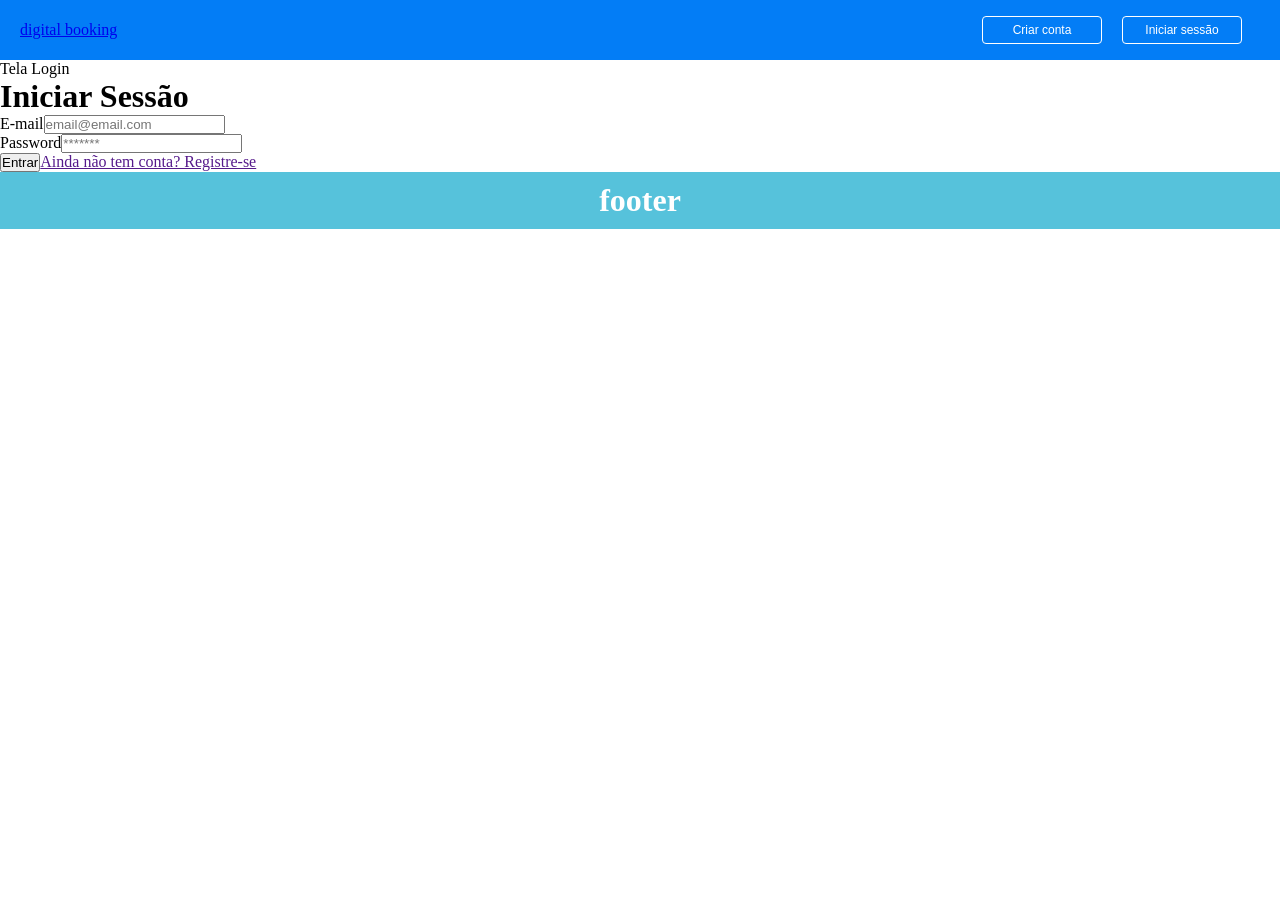
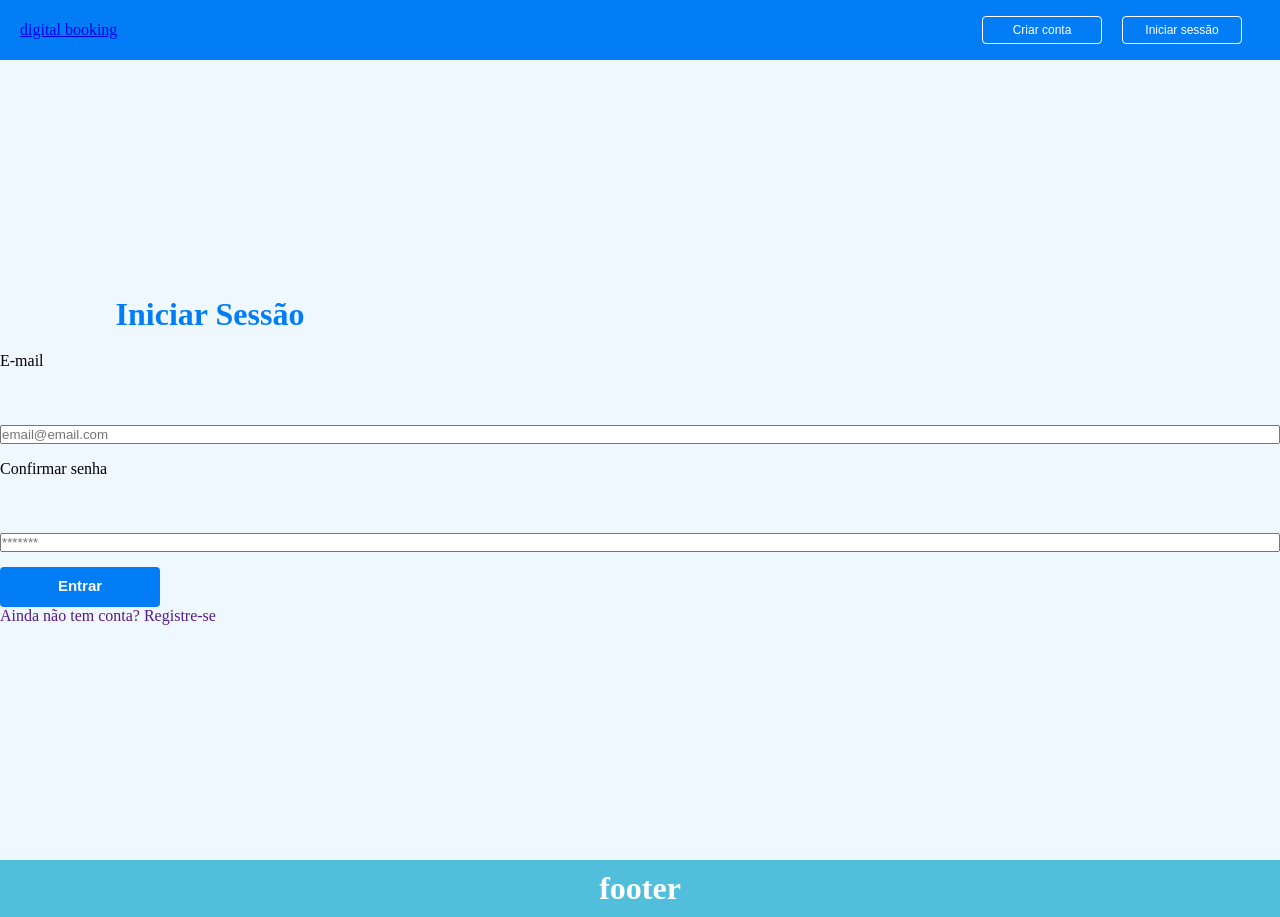
Before and after one commit to GabrielyPaz/projeto-integrador, a React (Vite) app: page /login in a window 1280 px wide. Before the commit the page ends 800 px from the top, so only its background shows below. Built offline with nearby package versions, Linux system fonts and the light colour scheme.

Commit message:
estilizando login

```diff
--- a/index.html
+++ b/index.html
@@ -1,9 +1,9 @@
 <!doctype html>
-<html lang="en">
+<html lang="pt-br">
   <head>
     <meta charset="UTF-8" />
     <meta name="viewport" content="width=device-width, initial-scale=1.0" />
-    <title> 🚙  Digital Booking</title>
+    <title> 🚙  mov rent</title>
   </head>
   <body>
     <div id="root"></div>
--- a/src/App.jsx
+++ b/src/App.jsx
@@ -1,9 +1,10 @@
 import { BrowserRouter as Router, Routes, Route } from 'react-router-dom'
 import Home from './pages/Home/Home';
-import Login from './pages/Login/Login';
 import Register from './pages/Register/Register';
 import Navbar from './Components/NavBar/Navbar';
 import Footer from './Components/Footer/Footer';
+import LoginForm from './Components/LoginForm/LoginForm';
+
 
 
 function App() {
@@ -14,7 +15,7 @@ function App() {
       <Routes>
         <Route path="/" element={<Home />} />
         <Route path="/register" element={<Register />} />
-        <Route path="/login" element={<Login />} />
+        <Route path="/login" element={<LoginForm />} />
       </Routes>
       <Footer />
     </Router>
--- a/src/Components/LoginForm/Form.module.css
+++ b/src/Components/LoginForm/Form.module.css
@@ -0,0 +1,86 @@
+body{
+    background-color: #F0F8FF;
+    margin: 0;
+}
+
+.h1{
+    width: 420px;
+    height: 40px;
+    margin: 0;
+    left: 117px;
+    color: #037df6;
+    font-weight: bold;
+    display: flex;
+    algin-itens: center;
+    justify-content: center;
+
+
+}
+
+.loginform {
+    width: 100vw;
+    height: 100vh;
+
+    display: flex;
+    algin-itens: center;
+    justify-content: center;
+    flex-direction: column;
+}
+
+.inputContainer {
+    display: flex;
+    justify-content: center;
+    algin-items: center;
+    flex-direction: column;
+    margin-top:15px;
+
+}
+
+.label {
+
+    font-weight: 3.125rem;
+    font-size: 16px;
+    line-height: 19px;
+    margin-bottom:40px;
+}
+
+.input {
+    display: flex;
+    justify-content: center;
+    algin-items: center;
+    flex-direction: column;
+    margin-top:15px;
+}
+
+.button {
+    width: 160px;
+    height: 40px;
+    margin-top: 15px;
+    padding: 10px;
+    display: flex;
+    justify-content: center;
+    algin-items: center;
+    color: #FFFFFF;
+    font-weight: bold;
+    font-size: 15px;
+    text-align: center;
+    border: none;
+    border-radius: 4px;
+    background-color: #037df6;
+    cursor: pointer;
+    transition: all 0.3s ease;
+}
+
+.button:hover {
+    background-color: #4babf473;
+    color: white;
+  }
+
+.registrar{
+    width: 106px;
+    height: 40px;
+    top: 84px;
+    left: 18px;
+    margin-top: 30px;
+    text-decoration: none;
+}
--- a/src/Components/LoginForm/LoginForm.jsx
+++ b/src/Components/LoginForm/LoginForm.jsx
@@ -1,32 +1,32 @@
+import styles from './Form.module.css'
+
 const Login = () => {
 
     return (
-    <>
-       <p>Tela Login</p>
-        <h1>Iniciar Sessão</h1>
+    <login className={styles.loginform}>
+        <h1 className= {styles.h1} >Iniciar Sessão</h1>
 
        <form>
-        <div className="inputContainer">
-            <label htmlFor="email">E-mail</label>
-            <input type="text" name="email" id="email" placeholder="email@email.com"/>
+        <div className={styles.inputContainer}>
+            <label className={styles.label} htmlFor="email">E-mail</label>
+            <input className={styles.input} type="text" name="email" id="email" placeholder="email@email.com"/>
         </div>
 
-        <div className="inputContainer">
-            <label htmlFor="password">Password</label>
-            <input type="password" name="password" id="password" placeholder="*******"/>
+        <div className={styles.inputContainer}>
+            <label className={styles.label} htmlFor="password">Confirmar senha</label>
+            <input className={styles.input} type="password" name="password" id="password" placeholder="*******"/>
 
         </div>
 
-        <button className="button">
+        <button className={styles.button}>
             Entrar
         </button>
 
-        <a href="">Ainda não tem conta? Registre-se</a>
+        <a className={styles.registrar} href="">Ainda não tem conta? Registre-se</a>
 
        </form>
-    </>
+    </login>
     )
-
 };
 
 export default Login;
```
